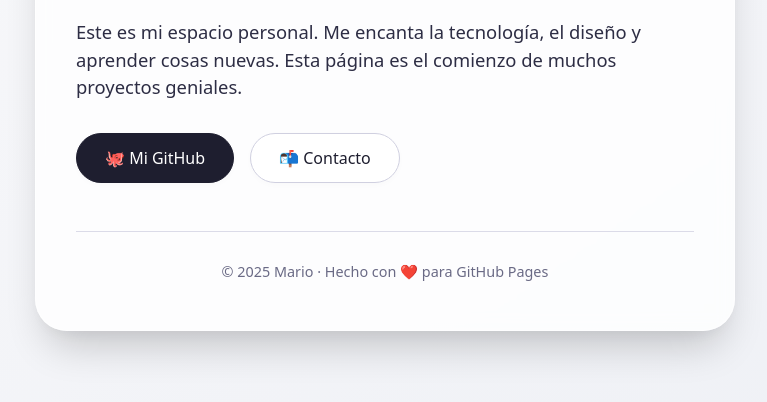
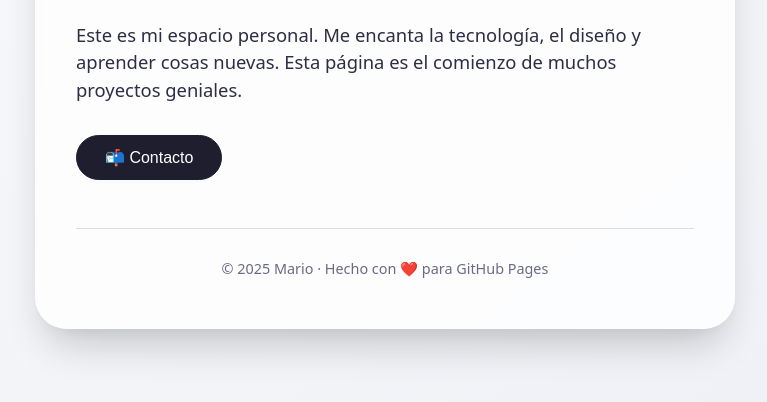
Before and after one commit to MarioLuisHungHErnandez/Mi-primera-pagina-web, a plain HTML site: page index.html in a window 1280 px wide. Shown: the part 336-738 px from the top of the page, without its empty margins (255-1022 px from the left). Drawn offline with Linux system fonts and the light colour scheme.

Commit message:
Update index.html

```diff
--- a/index.html
+++ b/index.html
@@ -108,6 +108,7 @@
       transition: all 0.2s ease;
       font-size: 1rem;
       box-shadow: 0 2px 6px rgba(0, 0, 0, 0.02);
+      cursor: pointer;
     }
 
     .boton:hover {
@@ -177,12 +178,9 @@
     </p>
 
     <div class="enlaces">
-      <a href="https://github.com/mario" class="boton boton-primario" target="_blank" rel="noopener noreferrer">
-        🐙 Mi GitHub
-      </a>
-      <a href="#" class="boton" onclick="alert('¡Pronto habrá más contenido!'); return false;">
+      <button class="boton boton-primario" onclick="alert('¡Pronto habrá más contenido!');">
         📬 Contacto
-      </a>
+      </button>
     </div>
 
     <footer>
```
